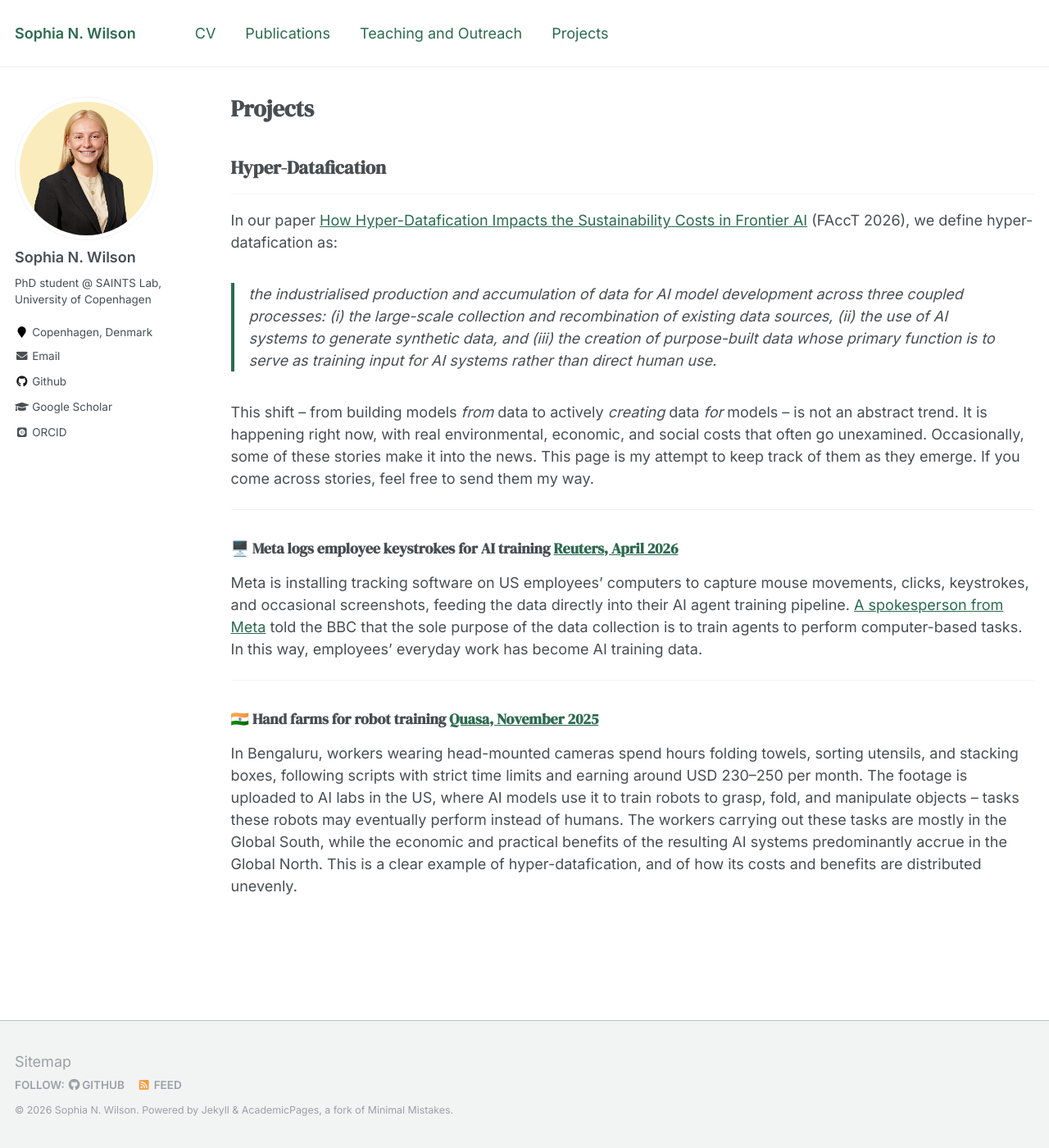
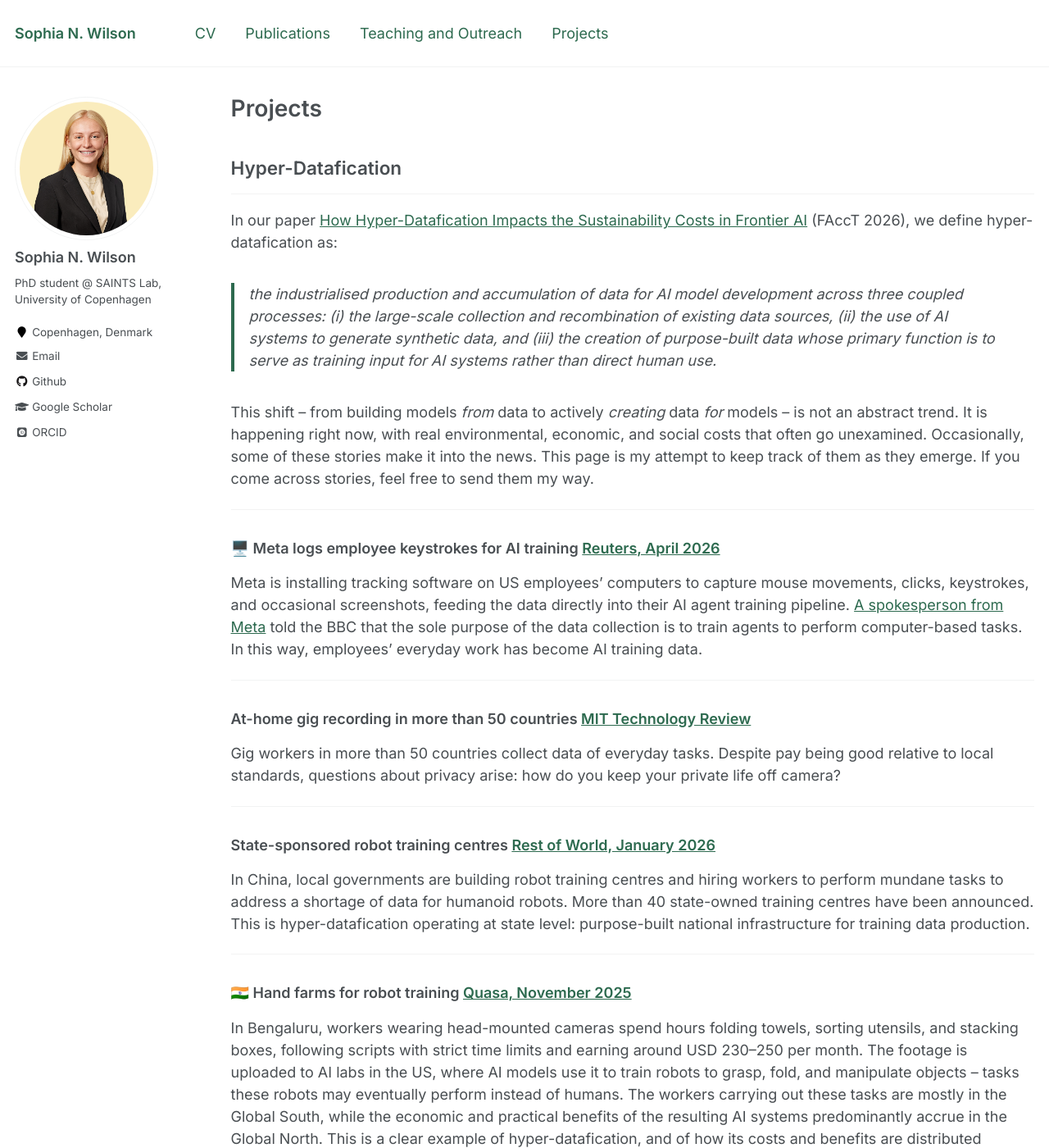
Before and after one commit to sophiawilson18/sophiawilson18.github.io, a Jekyll site: the page built from _pages/projects.md, in a window 1280 px wide and 1400 px high. Shown: the whole window at 82% size. Built offline with Jekyll 4.4.1, drawn with Linux system fonts in a browser that asks for light colours; some web fonts are replaced.

Commit message:
Switch to Inter throughout, fix timeline dot alignment
Co-Authored-By: Claude Sonnet 4.6 <noreply@anthropic.com>

```diff
--- a/_includes/head/custom.html
+++ b/_includes/head/custom.html
@@ -4,7 +4,7 @@
 
 <link rel="preconnect" href="https://fonts.googleapis.com">
 <link rel="preconnect" href="https://fonts.gstatic.com" crossorigin>
-<link href="https://fonts.googleapis.com/css2?family=DM+Serif+Display:ital@0;1&family=Inter:wght@400;500;600&display=swap" rel="stylesheet">
+<link href="https://fonts.googleapis.com/css2?family=Inter:wght@400;500;600&display=swap" rel="stylesheet">
 
 <link rel="apple-touch-icon" sizes="57x57" href="{{ base_path }}/images/apple-touch-icon-57x57.png?v=M44lzPylqQ">
 <link rel="apple-touch-icon" sizes="60x60" href="{{ base_path }}/images/apple-touch-icon-60x60.png?v=M44lzPylqQ">
--- a/_pages/projects.md
+++ b/_pages/projects.md
@@ -28,6 +28,17 @@ This shift -- from building models *from* data to actively *creating* data *for*
 
 Meta is installing tracking software on US employees' computers to capture mouse movements, clicks, keystrokes, and occasional screenshots, feeding the data directly into their AI agent training pipeline. [A spokesperson from Meta](https://www.bbc.com/news/articles/cvglyklz49jo) told the BBC that the sole purpose of the data collection is to train agents to perform computer-based tasks. In this way, employees' everyday work has become AI training data.
 
+---
+
+### At-home gig recording in more than 50 countries **[MIT Technology Review](https://www.technologyreview.com/2026/04/01/1134863/humanoid-data-training-gig-economy-2026-breakthrough-technology/)**
+Gig workers in more than 50 countries collect data of everyday tasks. Despite pay being good relative to local standards, questions about
+privacy arise: how do you keep your private life off camera?
+
+---
+
+### State-sponsored robot training centres **[Rest of World, January 2026](https://restofworld.org/2026/china-robots-training-centers-workers/)**
+In China, local governments are building robot training centres and hiring workers to perform mundane tasks to address a shortage of data
+for humanoid robots. More than 40 state-owned training centres have been announced. This is hyper-datafication operating at state level: purpose-built national infrastructure for training data production.
 
 ---
 
--- a/_sass/_timeline.scss
+++ b/_sass/_timeline.scss
@@ -12,7 +12,7 @@
       content: '';
       position: absolute;
       left: -2.22em;
-      top: 0.45em;
+      top: 0.35em;
       width: 10px;
       height: 10px;
       border-radius: 50%;
--- a/_sass/_variables.scss
+++ b/_sass/_variables.scss
@@ -29,7 +29,7 @@ $calisto                    : "Calisto MT", serif;
 $garamond                   : Garamond, serif;
 
 $global-font-family         : $sans-serif;
-$header-font-family         : $serif;
+$header-font-family         : $sans-serif;
 $caption-font-family        : $serif;
 
 /* type scale */
```
Also changed, not shown: 1 other file.
